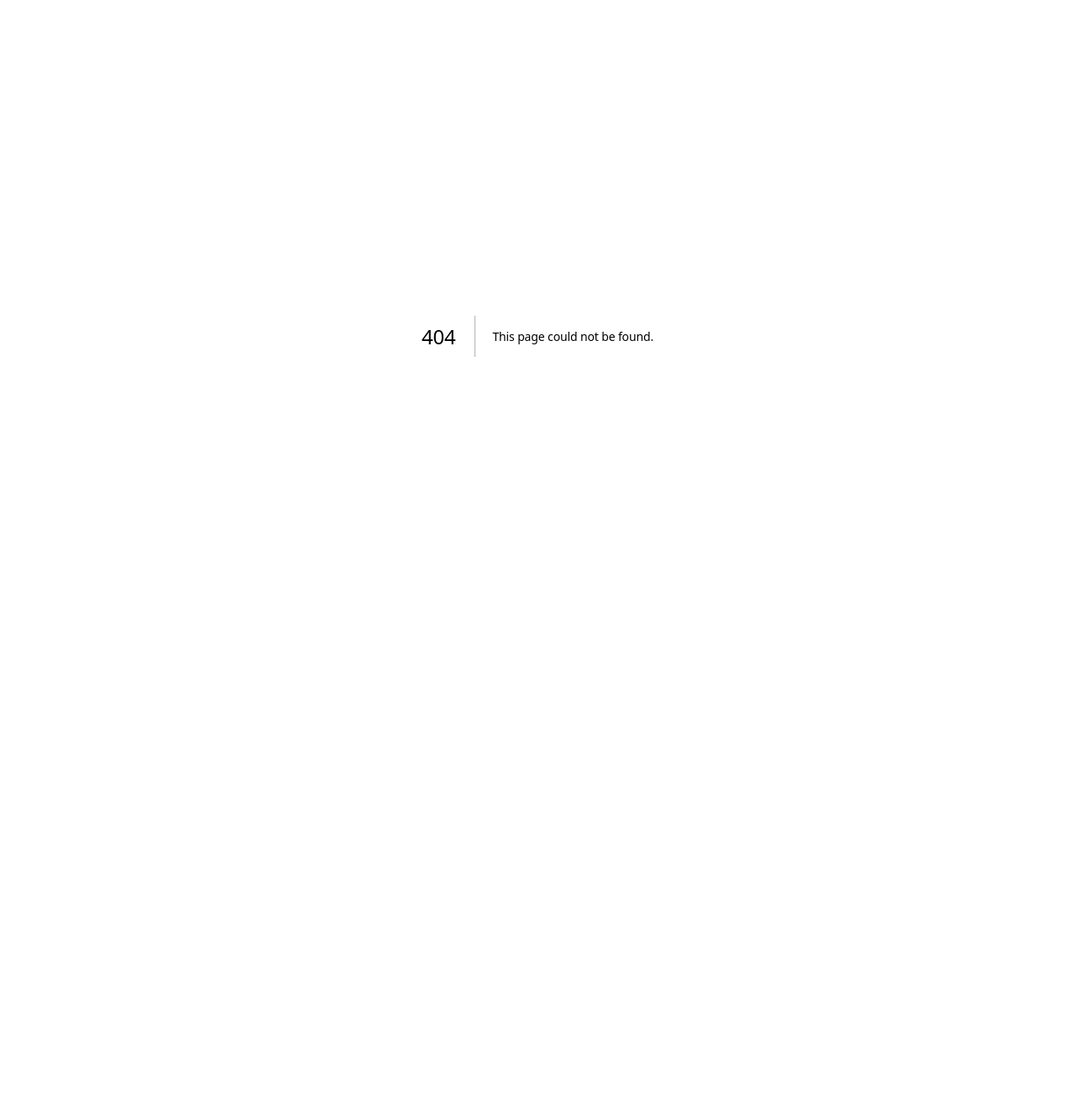
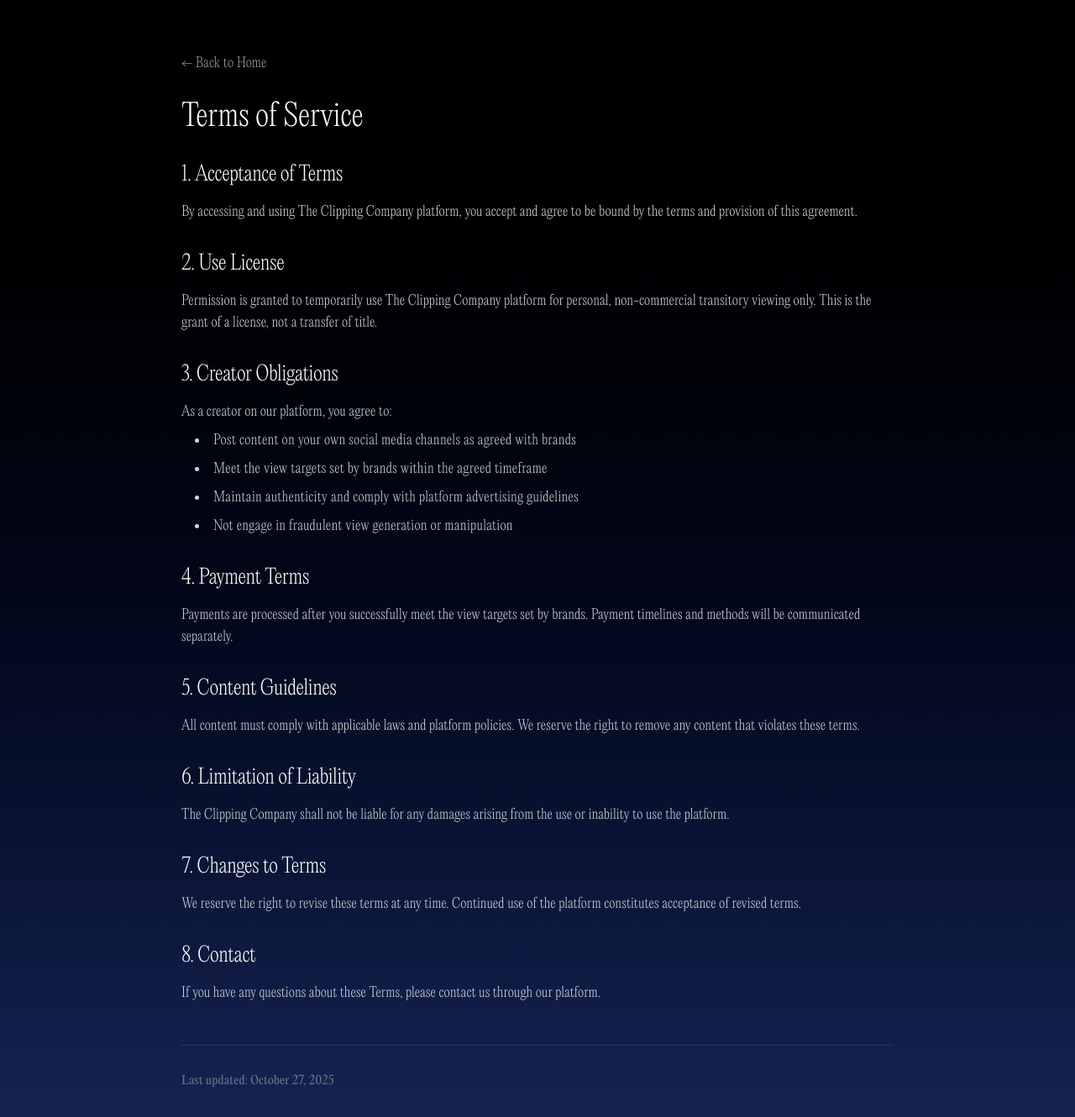
Before and after one commit to 0xazanul/Clipping_waitlst_and_landingf, a Next.js app: page /terms in a window 1280 px wide. Before the commit this address had no page. Shown: the top 1330 px of the page at 84% size. Before the commit the page ends 800 px from the top, so only its background shows below. Built offline with nearby package versions, Linux system fonts and the light colour scheme.

Commit message:
feat:new bg

```diff
--- a/app/page.tsx
+++ b/app/page.tsx
@@ -11,7 +11,7 @@ export default function Home() {
   const [isModalOpen, setIsModalOpen] = useState(false);
 
   return (
-    <div className="relative min-h-screen bg-black text-white overflow-hidden">
+    <div className="relative min-h-screen bg-gradient-to-b from-black via-slate-950 to-blue-950 text-white overflow-hidden">
       {/* Animated Background */}
       <AnimatedBackground />
 
@@ -46,14 +46,11 @@ export default function Home() {
         <div className="space-y-4">
           <p className="text-gray-500 font-light">© 2025 The Clipping Company. All rights reserved.</p>
           <div className="flex justify-center gap-8">
-            <a href="#" className="text-gray-500 hover:text-white transition-colors font-light">
+            <a href="/terms" className="text-gray-500 hover:text-white transition-colors font-light">
               Terms
             </a>
-            <a href="#" className="text-gray-500 hover:text-white transition-colors font-light">
+            <a href="/privacy" className="text-gray-500 hover:text-white transition-colors font-light">
               Privacy
-            </a>
-            <a href="#" className="text-gray-500 hover:text-white transition-colors font-light">
-              Contact
             </a>
           </div>
         </div>
--- /dev/null
+++ b/app/privacy/page.tsx
@@ -0,0 +1,118 @@
+import Link from "next/link";
+
+export default function PrivacyPage() {
+  return (
+    <div className="min-h-screen bg-gradient-to-b from-black via-slate-950 to-blue-950 text-white">
+      <div className="max-w-4xl mx-auto px-6 py-16">
+        <Link
+          href="/"
+          className="inline-block mb-8 text-gray-400 hover:text-white transition-colors font-light"
+        >
+          ← Back to Home
+        </Link>
+
+        <h1 className="text-4xl font-light tracking-normal mb-8">Privacy Policy</h1>
+
+        <div className="space-y-8 text-gray-300 font-light tracking-wide leading-relaxed">
+          <section>
+            <h2 className="text-2xl font-light text-white mb-4">1. Information We Collect</h2>
+            <p>
+              We collect information that you provide directly to us, including:
+            </p>
+            <ul className="list-disc list-inside mt-2 space-y-2 ml-4">
+              <li>Name and email address</li>
+              <li>Portfolio links and social media profiles</li>
+              <li>Payment information for creator payouts</li>
+              <li>Content and campaign performance data</li>
+            </ul>
+          </section>
+
+          <section>
+            <h2 className="text-2xl font-light text-white mb-4">2. How We Use Your Information</h2>
+            <p>
+              We use the information we collect to:
+            </p>
+            <ul className="list-disc list-inside mt-2 space-y-2 ml-4">
+              <li>Provide, maintain, and improve our services</li>
+              <li>Process transactions and send related information</li>
+              <li>Connect creators with brand campaigns</li>
+              <li>Monitor and analyze trends and usage</li>
+              <li>Send technical notices and support messages</li>
+            </ul>
+          </section>
+
+          <section>
+            <h2 className="text-2xl font-light text-white mb-4">3. Information Sharing</h2>
+            <p>
+              We do not sell your personal information. We may share your information with:
+            </p>
+            <ul className="list-disc list-inside mt-2 space-y-2 ml-4">
+              <li>Brands when you participate in their campaigns</li>
+              <li>Service providers who assist our operations</li>
+              <li>Law enforcement when required by law</li>
+            </ul>
+          </section>
+
+          <section>
+            <h2 className="text-2xl font-light text-white mb-4">4. Data Security</h2>
+            <p>
+              We implement appropriate security measures to protect your personal information. However, no method of transmission over the Internet is 100% secure.
+            </p>
+          </section>
+
+          <section>
+            <h2 className="text-2xl font-light text-white mb-4">5. Your Rights</h2>
+            <p>
+              You have the right to:
+            </p>
+            <ul className="list-disc list-inside mt-2 space-y-2 ml-4">
+              <li>Access and receive a copy of your personal data</li>
+              <li>Request correction of inaccurate data</li>
+              <li>Request deletion of your data</li>
+              <li>Opt-out of marketing communications</li>
+            </ul>
+          </section>
+
+          <section>
+            <h2 className="text-2xl font-light text-white mb-4">6. Cookies and Tracking</h2>
+            <p>
+              We use cookies and similar tracking technologies to track activity on our platform and hold certain information to improve your experience.
+            </p>
+          </section>
+
+          <section>
+            <h2 className="text-2xl font-light text-white mb-4">7. Data Retention</h2>
+            <p>
+              We retain your personal information only for as long as necessary to fulfill the purposes outlined in this Privacy Policy.
+            </p>
+          </section>
+
+          <section>
+            <h2 className="text-2xl font-light text-white mb-4">8. Children's Privacy</h2>
+            <p>
+              Our service is not intended for individuals under the age of 18. We do not knowingly collect personal information from children.
+            </p>
+          </section>
+
+          <section>
+            <h2 className="text-2xl font-light text-white mb-4">9. Changes to Privacy Policy</h2>
+            <p>
+              We may update this Privacy Policy from time to time. We will notify you of any changes by posting the new Privacy Policy on this page.
+            </p>
+          </section>
+
+          <section>
+            <h2 className="text-2xl font-light text-white mb-4">10. Contact Us</h2>
+            <p>
+              If you have any questions about this Privacy Policy, please contact us through our platform.
+            </p>
+          </section>
+        </div>
+
+        <div className="mt-12 pt-8 border-t border-white/10 text-sm text-gray-500">
+          Last updated: October 27, 2025
+        </div>
+      </div>
+    </div>
+  );
+}
--- /dev/null
+++ b/app/terms/page.tsx
@@ -0,0 +1,86 @@
+import Link from "next/link";
+
+export default function TermsPage() {
+  return (
+    <div className="min-h-screen bg-gradient-to-b from-black via-slate-950 to-blue-950 text-white">
+      <div className="max-w-4xl mx-auto px-6 py-16">
+        <Link
+          href="/"
+          className="inline-block mb-8 text-gray-400 hover:text-white transition-colors font-light"
+        >
+          ← Back to Home
+        </Link>
+
+        <h1 className="text-4xl font-light tracking-normal mb-8">Terms of Service</h1>
+
+        <div className="space-y-8 text-gray-300 font-light tracking-wide leading-relaxed">
+          <section>
+            <h2 className="text-2xl font-light text-white mb-4">1. Acceptance of Terms</h2>
+            <p>
+              By accessing and using The Clipping Company platform, you accept and agree to be bound by the terms and provision of this agreement.
+            </p>
+          </section>
+
+          <section>
+            <h2 className="text-2xl font-light text-white mb-4">2. Use License</h2>
+            <p>
+              Permission is granted to temporarily use The Clipping Company platform for personal, non-commercial transitory viewing only. This is the grant of a license, not a transfer of title.
+            </p>
+          </section>
+
+          <section>
+            <h2 className="text-2xl font-light text-white mb-4">3. Creator Obligations</h2>
+            <p>
+              As a creator on our platform, you agree to:
+            </p>
+            <ul className="list-disc list-inside mt-2 space-y-2 ml-4">
+              <li>Post content on your own social media channels as agreed with brands</li>
+              <li>Meet the view targets set by brands within the agreed timeframe</li>
+              <li>Maintain authenticity and comply with platform advertising guidelines</li>
+              <li>Not engage in fraudulent view generation or manipulation</li>
+            </ul>
+          </section>
+
+          <section>
+            <h2 className="text-2xl font-light text-white mb-4">4. Payment Terms</h2>
+            <p>
+              Payments are processed after you successfully meet the view targets set by brands. Payment timelines and methods will be communicated separately.
+            </p>
+          </section>
+
+          <section>
+            <h2 className="text-2xl font-light text-white mb-4">5. Content Guidelines</h2>
+            <p>
+              All content must comply with applicable laws and platform policies. We reserve the right to remove any content that violates these terms.
+            </p>
+          </section>
+
+          <section>
+            <h2 className="text-2xl font-light text-white mb-4">6. Limitation of Liability</h2>
+            <p>
+              The Clipping Company shall not be liable for any damages arising from the use or inability to use the platform.
+            </p>
+          </section>
+
+          <section>
+            <h2 className="text-2xl font-light text-white mb-4">7. Changes to Terms</h2>
+            <p>
+              We reserve the right to revise these terms at any time. Continued use of the platform constitutes acceptance of revised terms.
+            </p>
+          </section>
+
+          <section>
+            <h2 className="text-2xl font-light text-white mb-4">8. Contact</h2>
+            <p>
+              If you have any questions about these Terms, please contact us through our platform.
+            </p>
+          </section>
+        </div>
+
+        <div className="mt-12 pt-8 border-t border-white/10 text-sm text-gray-500">
+          Last updated: October 27, 2025
+        </div>
+      </div>
+    </div>
+  );
+}
```
